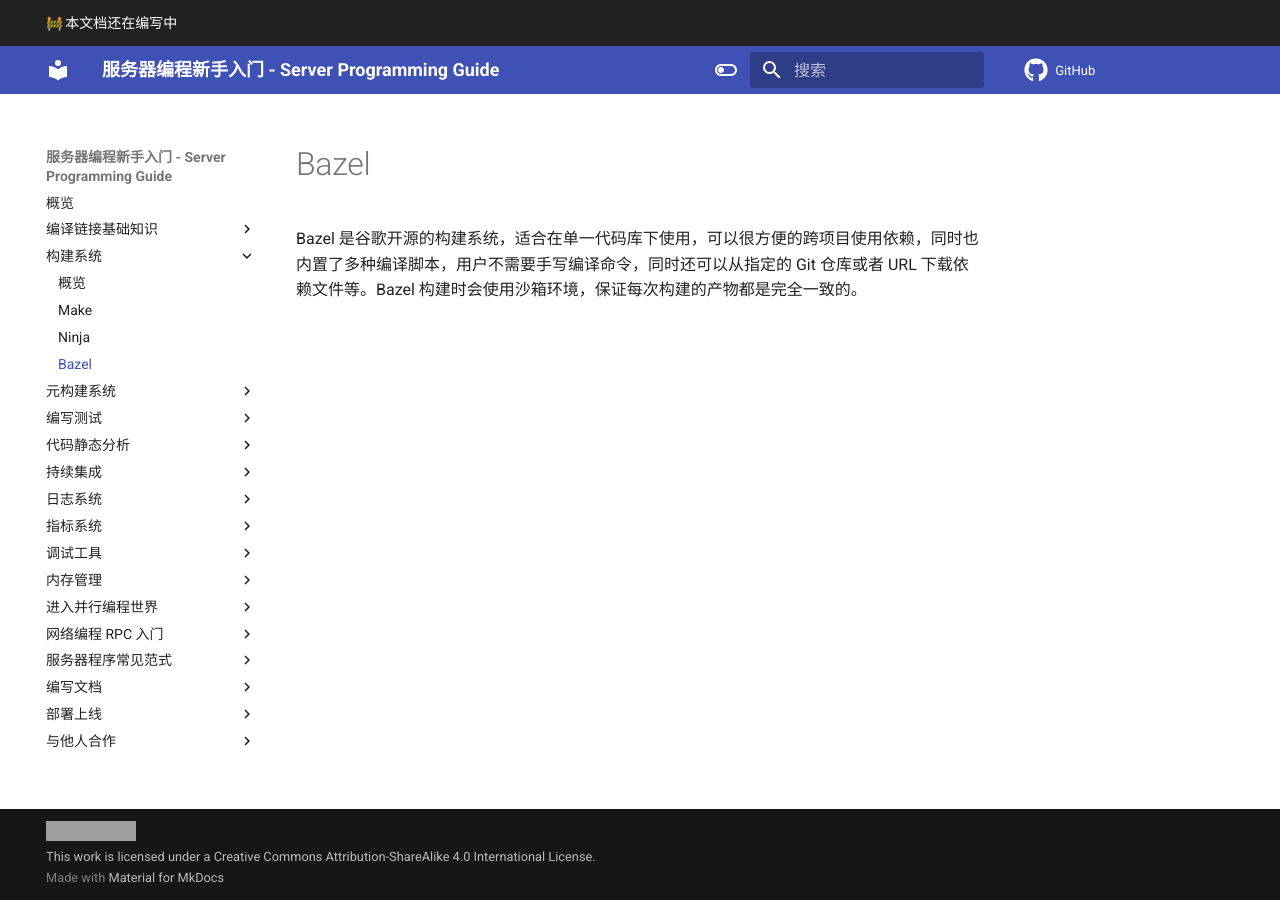
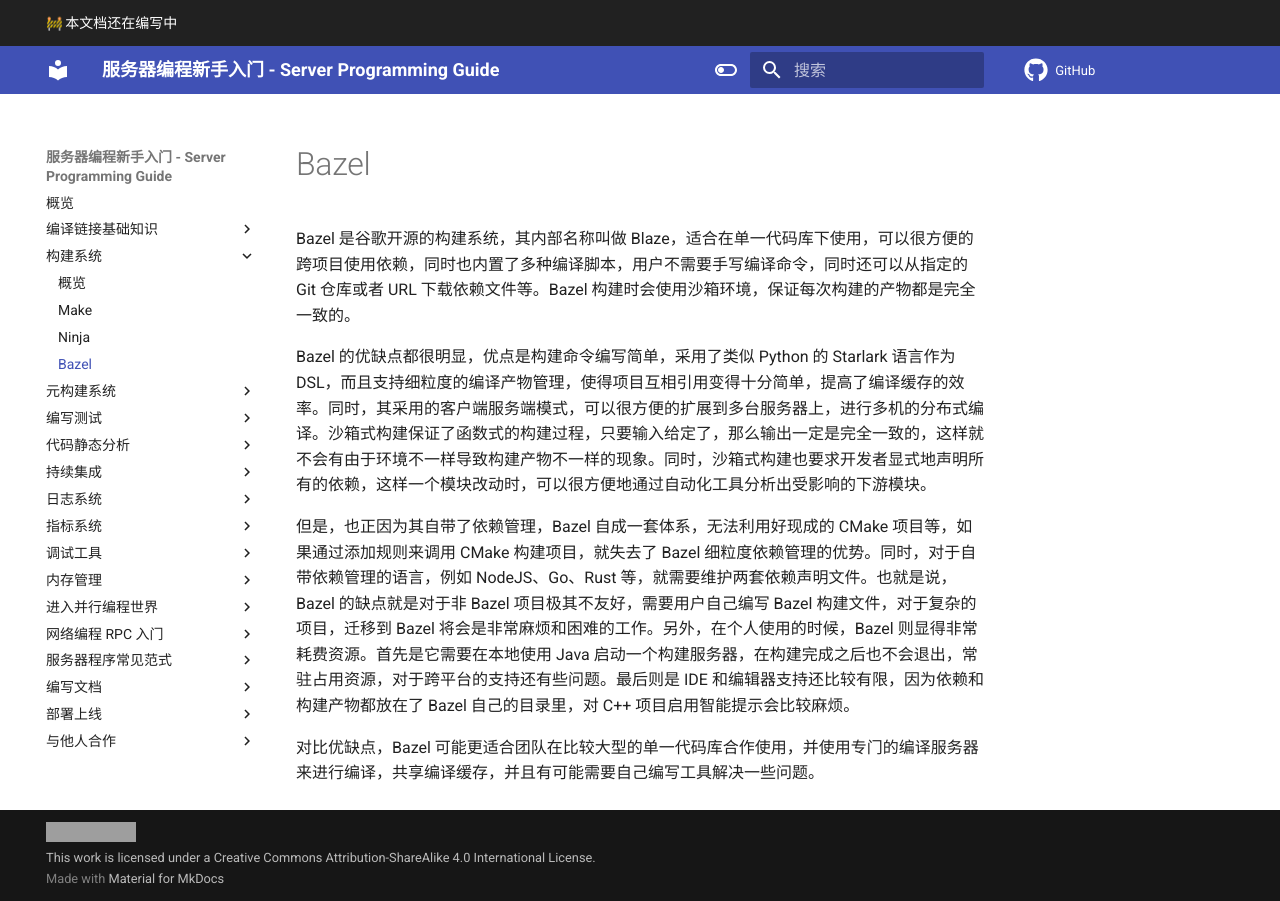
Before and after one commit to howardlau1999/server-programming-guide, an MkDocs documentation site: the page built from docs/build-system/bazel.md, in a window 1280 px wide. Built offline with MkDocs 1.6.1 and Material for MkDocs 9.7.7, drawn with Linux system fonts in a browser that asks for light colours; emoji names are drawn with the system emoji font; comment, search, counter and statistics services are not loaded; grey boxes are pictures that could not be loaded.

Commit message:
add bazel

```diff
--- a/docs/build-system/bazel.md
+++ b/docs/build-system/bazel.md
@@ -1,3 +1,9 @@
 # Bazel
 
-Bazel 是谷歌开源的构建系统，适合在单一代码库下使用，可以很方便的跨项目使用依赖，同时也内置了多种编译脚本，用户不需要手写编译命令，同时还可以从指定的 Git 仓库或者 URL 下载依赖文件等。Bazel 构建时会使用沙箱环境，保证每次构建的产物都是完全一致的。
+Bazel 是谷歌开源的构建系统，其内部名称叫做 Blaze，适合在单一代码库下使用，可以很方便的跨项目使用依赖，同时也内置了多种编译脚本，用户不需要手写编译命令，同时还可以从指定的 Git 仓库或者 URL 下载依赖文件等。Bazel 构建时会使用沙箱环境，保证每次构建的产物都是完全一致的。
+
+Bazel 的优缺点都很明显，优点是构建命令编写简单，采用了类似 Python 的 Starlark 语言作为 DSL，而且支持细粒度的编译产物管理，使得项目互相引用变得十分简单，提高了编译缓存的效率。同时，其采用的客户端服务端模式，可以很方便的扩展到多台服务器上，进行多机的分布式编译。沙箱式构建保证了函数式的构建过程，只要输入给定了，那么输出一定是完全一致的，这样就不会有由于环境不一样导致构建产物不一样的现象。同时，沙箱式构建也要求开发者显式地声明所有的依赖，这样一个模块改动时，可以很方便地通过自动化工具分析出受影响的下游模块。
+
+但是，也正因为其自带了依赖管理，Bazel 自成一套体系，无法利用好现成的 CMake 项目等，如果通过添加规则来调用 CMake 构建项目，就失去了 Bazel 细粒度依赖管理的优势。同时，对于自带依赖管理的语言，例如 NodeJS、Go、Rust 等，就需要维护两套依赖声明文件。也就是说，Bazel 的缺点就是对于非 Bazel 项目极其不友好，需要用户自己编写 Bazel 构建文件，对于复杂的项目，迁移到 Bazel 将会是非常麻烦和困难的工作。另外，在个人使用的时候，Bazel 则显得非常耗费资源。首先是它需要在本地使用 Java 启动一个构建服务器，在构建完成之后也不会退出，常驻占用资源，对于跨平台的支持还有些问题。最后则是 IDE 和编辑器支持还比较有限，因为依赖和构建产物都放在了 Bazel 自己的目录里，对 C++ 项目启用智能提示会比较麻烦。
+
+对比优缺点，Bazel 可能更适合团队在比较大型的单一代码库合作使用，并使用专门的编译服务器来进行编译，共享编译缓存，并且有可能需要自己编写工具解决一些问题。
```
